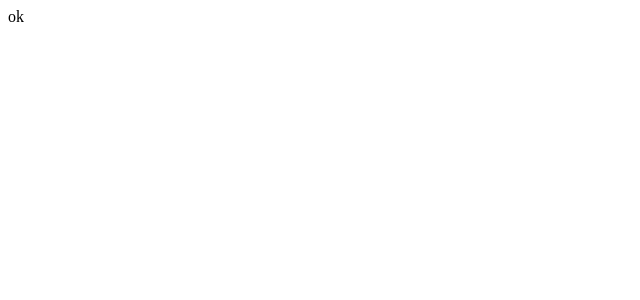
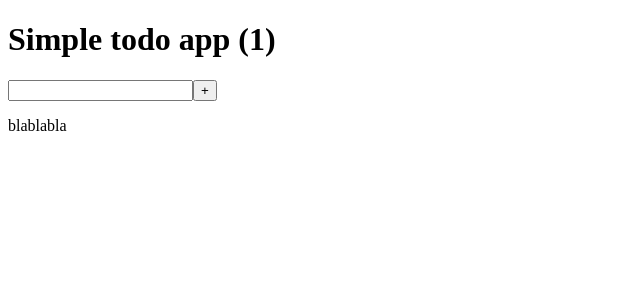
Before and after one commit to alxisk/todo-app, a React app: page / in a window 1280 px wide. Shown: the top 300 px of the page, without its empty margins (0-640 px from the left). Built offline with nearby package versions, Linux system fonts and the light colour scheme; the HTML template or start-up script is replaced by a standard one.

Commit message:
create components

```diff
--- /dev/null
+++ b/src/components/App.js
@@ -0,0 +1,39 @@
+import React from 'react';
+import AppTitle from './AppTitle';
+import InputForm from './InputForm';
+import TodoList from './TodoList';
+
+class App extends React.Component {
+  constructor() {
+    super();
+    this.state = {
+      entries: [{
+        id: 1,
+        text: 'blablabla'
+      }]
+    };
+
+    this.handleSubmit = this.handleSubmit.bind(this);
+  }
+
+  handleSubmit(event) {
+    event.preventDefault();
+    event.persist();
+    let entries = this.state.entries;
+    let newEntryId = entries.length ? entries[entries.length - 1].id + 1 : 1;
+    this.setState(prevState =>
+      prevState.entries.push({id: newEntryId, text: event.target.entry.value}));
+  }
+
+  render() {
+    return (
+      <div>
+        <AppTitle title={`Simple todo app (${this.state.entries.length})`} />
+        <InputForm onsubmit={this.handleSubmit} />
+        <TodoList entries={this.state.entries} />
+      </div>
+    );
+  }
+}
+
+export default App;
--- /dev/null
+++ b/src/components/AppTitle.js
@@ -0,0 +1,7 @@
+import React from 'react';
+
+export default function AppTitle(props) {
+  return (
+    <h1>{props.title}</h1>
+  );
+}
--- /dev/null
+++ b/src/components/InputForm.js
@@ -0,0 +1,10 @@
+import React from 'react';
+
+export default function InputForm(props) {
+  return (
+    <form className="InputForm" onSubmit={props.onsubmit}>
+      <input type="text" name="entry" />
+      <button>+</button>
+    </form>
+  );
+}
--- /dev/null
+++ b/src/components/ListItem.js
@@ -0,0 +1,9 @@
+import React from 'react';
+
+export default function ListItem(props) {
+  return (
+    <div>
+      <p>{props.text}</p>
+    </div>
+  );
+}
--- /dev/null
+++ b/src/components/TodoList.js
@@ -0,0 +1,11 @@
+import React from 'react';
+import ListItem from './ListItem';
+
+export default function TodoList(props) {
+  return (
+    <div>
+      {props.entries.map(entry =>
+        <ListItem key={entry.id} text={entry.text} />)}
+    </div>
+  );
+}
--- a/src/components/app.js
+++ /dev/null
@@ -1,18 +0,0 @@
-import React from 'react';
-
-class App extends React.Component {
-  constructor() {
-    super();
-    this.state = {
-      allIs: 'ok'
-    };
-  }
-
-  render() {
-    return (
-      <div>{this.state.allIs}</div>
-    );
-  }
-}
-
-export default App;
--- a/src/index.js
+++ b/src/index.js
@@ -1,6 +1,6 @@
 import React from 'react';
 import ReactDOM from 'react-dom';
-import App from './components/app';
+import App from './components/App';
 
 ReactDOM.render(
   <App />,
```
